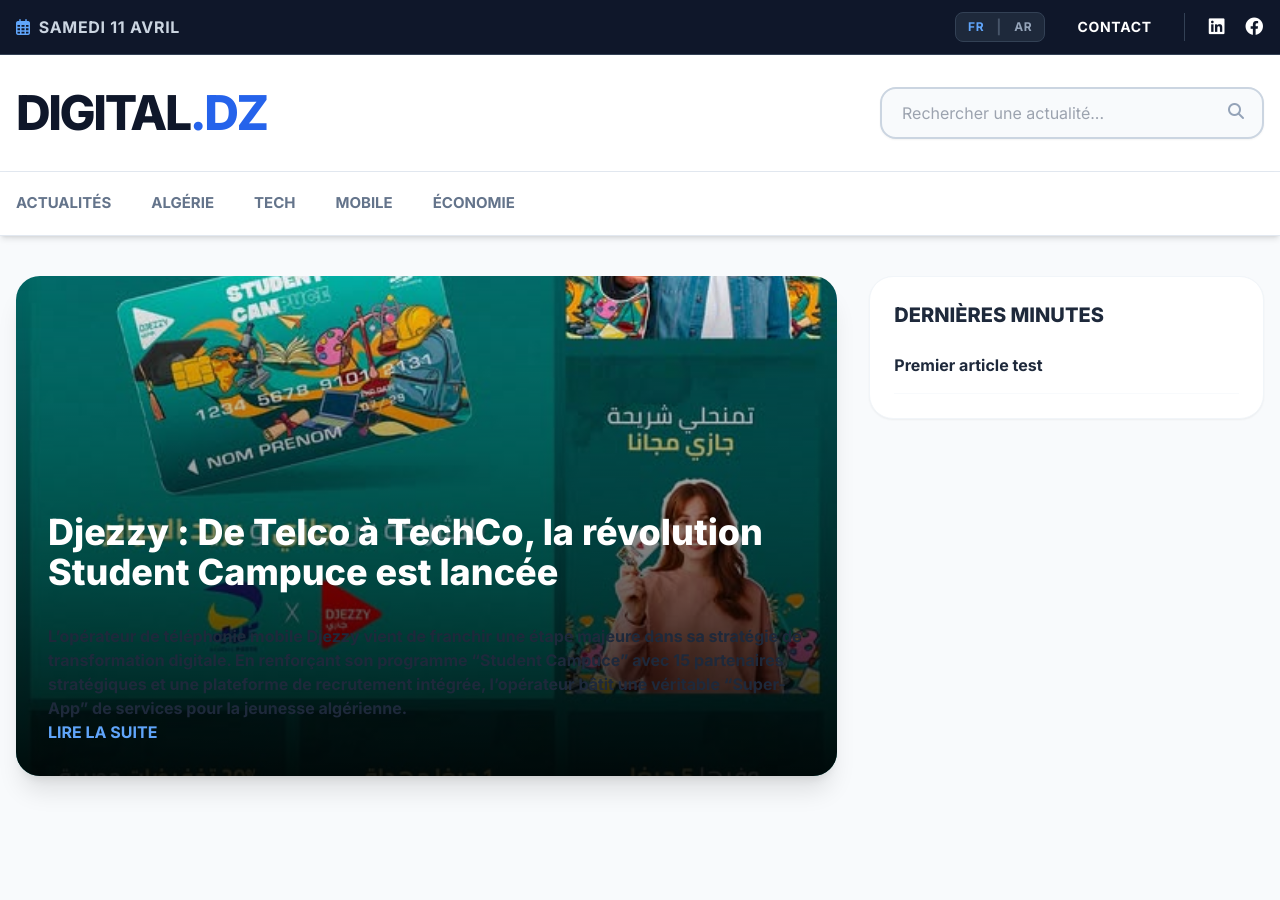
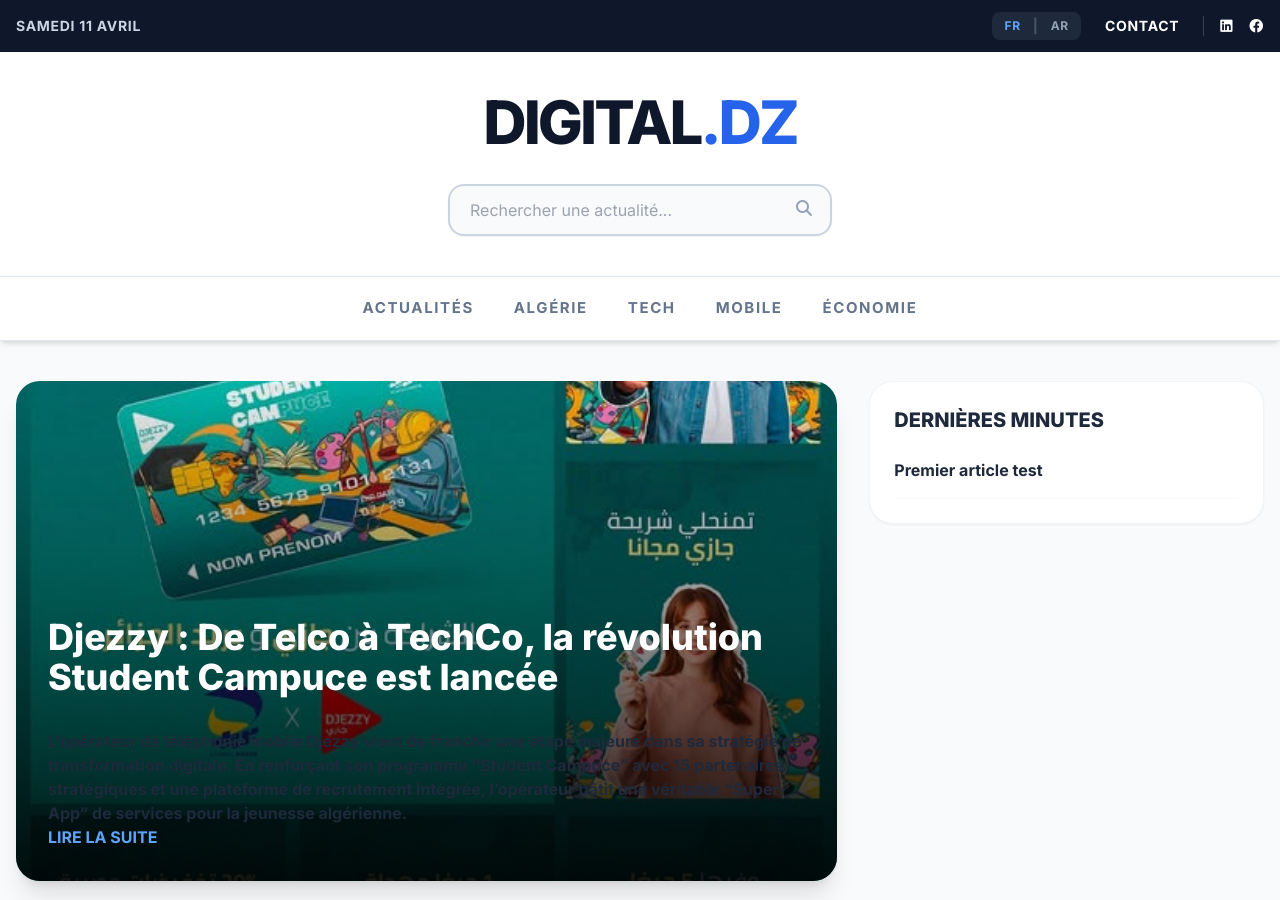
Before and after one commit to bastaps/Basta-InfosTech, a Jekyll site: the page built from index.html, in a window 1280 px wide and 900 px high. Built offline with Jekyll 4.4.1, drawn with Linux system fonts in a browser that asks for light colours; nearby versions of some CDN libraries; some of the changed text lies outside the part shown.

Commit message:
Update default.html

```diff
--- a/_layouts/default.html
+++ b/_layouts/default.html
@@ -1,6 +1,5 @@
 {% assign lang = page.lang | default: "fr" %}
 {% assign t = site.data.ui[lang] %}
-
 <!DOCTYPE html>
 <html lang="{{ lang }}" dir="{% if lang == 'ar' %}rtl{% else %}ltr{% endif %}">
 <head>
@@ -12,129 +11,82 @@
     <style>
         @import url('https://fonts.googleapis.com/css2?family=Inter:wght@400;600;700;800&family=Cairo:wght@400;700;900&display=swap');
         body { font-family: {% if lang == 'ar' %}'Cairo'{% else %}'Inter'{% endif %}, sans-serif; background-color: #f8fafc; color: #1e293b; }
-        .nav-link { font-weight: 700; color: #64748b; transition: all 0.2s; position: relative; font-size: 15px; cursor: pointer; text-transform: uppercase; }
-        .nav-link:hover, .nav-link.active { color: #2563eb; }
-        html[dir="rtl"] .fas.fa-search { right: auto; left: 1rem; }
+        .nav-link { font-weight: 700; color: #64748b; transition: all 0.2s; font-size: 15px; cursor: pointer; text-transform: uppercase; }
+        .nav-link:hover { color: #2563eb; }
     </style>
 </head>
 <body>
-    <!-- Topbar (BARRE NOIRE AGRANDIE) -->
-    <div class="bg-slate-900 text-white py-3 border-b border-slate-700">
+    <!-- Topbar -->
+    <div class="bg-slate-900 text-white py-3">
         <div class="container mx-auto px-4 flex justify-between items-center text-sm font-bold uppercase tracking-wider">
-            <!-- Horloge Agrandie -->
-            <div id="live-clock" class="flex items-center text-slate-300 text-sm md:text-base">
-                <i class="far fa-calendar-alt {% if lang == 'ar' %}ml-2{% else %}mr-2{% endif %} text-blue-400"></i> CHARGEMENT...
-            </div>
-
-            <div class="flex items-center gap-8">
-                <!-- Sélecteur de langue bien visible -->
-                <div class="flex items-center bg-slate-800 px-3 py-1 rounded-lg gap-3 border border-slate-700">
+            <div id="live-clock" class="text-slate-300">...</div>
+            <div class="flex items-center gap-6">
+                <div class="flex items-center bg-slate-800 px-3 py-1 rounded-lg gap-3">
                     <a href="{{ site.baseurl }}/" class="{% if lang == 'fr' %}text-blue-400{% else %}text-slate-400{% endif %} hover:text-white transition text-xs">FR</a>
                     <span class="text-slate-600">|</span>
                     <a href="{{ site.baseurl }}/ar/" class="{% if lang == 'ar' %}text-blue-400{% else %}text-slate-400{% endif %} hover:text-white transition text-xs">AR</a>
                 </div>
-
-                <!-- Contact Agrandi -->
-                <a href="mailto:contact@basta-infostech.dz" class="hover:text-blue-400 text-sm whitespace-nowrap">
-                    {{ t.contact | default: "CONTACT" }}
-                </a>
-
-                <!-- Réseaux Sociaux Agrandis -->
-                <div class="flex gap-5 border-l border-slate-700 pl-6 items-center">
-                    <a href="https://linkedin.com" target="_blank" class="hover:text-blue-400 text-lg"><i class="fab fa-linkedin"></i></a>
-                    <a href="https://facebook.com" target="_blank" class="hover:text-blue-600 text-lg"><i class="fab fa-facebook"></i></a>
+                <a href="mailto:contact@basta-infostech.dz" class="hover:text-blue-400">{{ t.contact | default: "CONTACT" }}</a>
+                <div class="flex gap-4 border-l border-slate-700 pl-4">
+                    <a href="#" class="hover:text-blue-400"><i class="fab fa-linkedin"></i></a>
+                    <a href="#" class="hover:text-blue-600"><i class="fab fa-facebook"></i></a>
                 </div>
             </div>
         </div>
     </div>
 
-    <!-- Header Logo & Recherche -->
-    <header class="bg-white py-8 border-b border-slate-200">
-        <div class="container mx-auto px-4 flex flex-col md:flex-row justify-between items-center">
-            <a href="{% if lang == 'ar' %}{{ site.baseurl }}/ar/{% else %}{{ site.baseurl }}/{% endif %}" class="text-5xl font-black tracking-tighter text-slate-900 mb-6 md:mb-0">
+    <!-- Header Logo & Recherche (CENTRÉ) -->
+    <header class="bg-white py-10 border-b border-slate-200">
+        <div class="container mx-auto px-4 flex flex-col items-center text-center">
+            <a href="{% if lang == 'ar' %}{{ site.baseurl }}/ar/{% else %}{{ site.baseurl }}/{% endif %}" class="text-6xl font-black tracking-tighter text-slate-900 mb-8">
                 DIGITAL<span class="text-blue-600">.DZ</span>
             </a>
             <div class="relative w-full md:w-96">
-                <input type="text" id="searchInput" onkeyup="searchArticles()"
-                placeholder="{{ t.search_placeholder | default: 'Rechercher...' }}"
-                class="w-full bg-slate-50 border-2 border-slate-300 rounded-2xl px-5 py-3 text-base focus:border-blue-500 outline-none shadow-sm text-slate-900">
+                <input type="text" id="searchInput" onkeyup="searchArticles()" placeholder="{{ t.search_placeholder }}"
+                class="w-full bg-slate-50 border-2 border-slate-300 rounded-2xl px-5 py-3 text-base outline-none shadow-sm text-slate-900">
                 <i class="fas fa-search absolute {% if lang == 'ar' %}left-5{% else %}right-5{% endif %} top-4 text-slate-400"></i>
             </div>
         </div>
     </header>
 
-    <!-- Menu Rubriques (Textes Agrandis) -->
+    <!-- Menu Centré -->
     <nav class="sticky top-0 bg-white/95 backdrop-blur-sm shadow-md z-50 border-b border-slate-200">
         <div class="container mx-auto px-4 overflow-x-auto">
-            <div class="flex gap-10 py-5 whitespace-nowrap justify-center md:justify-start">
-                <a href="{% if lang == 'ar' %}{{ site.baseurl }}/ar/{% else %}{{ site.baseurl }}/{% endif %}" class="nav-link">{{ t.news | default: "ACTUALITÉS" }}</a>
-                <button onclick="filterByCat('National')" class="nav-link">{{ t.algeria | default: "ALGÉRIE" }}</button>
-                <button onclick="filterByCat('Tech')" class="nav-link">{{ t.tech | default: "TECH" }}</button>
-                <button onclick="filterByCat('Mobile')" class="nav-link">{{ t.mobile | default: "MOBILE" }}</button>
-                <button onclick="filterByCat('Economie')" class="nav-link">{{ t.eco | default: "ÉCONOMIE" }}</button>
+            <div class="flex gap-10 py-5 justify-center whitespace-nowrap uppercase tracking-widest font-bold">
+                <a href="{% if lang == 'ar' %}{{ site.baseurl }}/ar/{% else %}{{ site.baseurl }}/{% endif %}" class="nav-link">{{ t.news }}</a>
+                <button onclick="filterByCat('National')" class="nav-link">{{ t.algeria }}</button>
+                <button onclick="filterByCat('Tech')" class="nav-link">{{ t.tech }}</button>
+                <button onclick="filterByCat('Mobile')" class="nav-link">{{ t.mobile }}</button>
+                <button onclick="filterByCat('Economie')" class="nav-link">{{ t.eco }}</button>
             </div>
         </div>
     </nav>
 
-    <main class="container mx-auto px-4 py-10 min-h-screen">
+    <main class="container mx-auto px-4 py-10">
         {{ content }}
     </main>
-
-    <!-- Footer -->
-    <footer class="bg-slate-900 text-white py-16">
-        <div class="container mx-auto px-4 grid grid-cols-1 md:grid-cols-3 gap-16">
-            <div>
-                <div class="text-3xl font-black mb-6 uppercase">Digital<span class="text-blue-500">.dz</span></div>
-                <p class="text-slate-400 text-base leading-relaxed">
-                    {% if lang == 'ar' %}المصدر المرجعي للمجال الرقمي في الجزائر.{% else %}Source de référence du numérique en Algérie.{% endif %}
-                </p>
-            </div>
-            <div>
-                <h4 class="font-bold uppercase text-xs mb-8 text-blue-400 tracking-widest">Navigation</h4>
-                <ul class="text-slate-400 text-base space-y-4">
-                    <li><a href="{{ site.baseurl }}/about.html" class="hover:text-white transition">{% if lang == 'ar' %}حول الموقع{% else %}À Propos{% endif %}</a></li>
-                    <li><a href="{{ site.baseurl }}/contact.html" class="hover:text-white transition">{% if lang == 'ar' %}اتصل بنا{% else %}Contact{% endif %}</a></li>
-                </ul>
-            </div>
-            <div>
-                <h4 class="font-bold uppercase text-xs mb-8 text-blue-400 tracking-widest">{% if lang == 'ar' %}تابعنا{% else %}Suivre{% endif %}</h4>
-                <div class="flex gap-6">
-                    <a href="https://linkedin.com" target="_blank" class="w-12 h-12 rounded-full bg-slate-800 flex items-center justify-center hover:bg-blue-700 transition-all text-xl"><i class="fab fa-linkedin-in"></i></a>
-                    <a href="https://facebook.com" target="_blank" class="w-12 h-12 rounded-full bg-slate-800 flex items-center justify-center hover:bg-blue-600 transition-all text-xl"><i class="fab fa-facebook-f"></i></a>
-                </div>
-            </div>
-        </div>
-    </footer>
 
     <script>
         function updateClock() {
             const now = new Date();
-            const lang = "{{ lang }}";
-            const locale = (lang === 'ar') ? 'ar-DZ' : 'fr-FR';
-            const options = { weekday: 'long', day: 'numeric', month: 'long' };
-            const clockEl = document.getElementById('live-clock');
-            if(clockEl) {
-                clockEl.innerHTML = '<i class="far fa-calendar-alt {% if lang == 'ar' %}ml-2{% else %}mr-2{% endif %} text-blue-400"></i> ' + now.toLocaleDateString(locale, options).toUpperCase();
-            }
+            const locale = ("{{ lang }}" === 'ar') ? 'ar-DZ' : 'fr-FR';
+            document.getElementById('live-clock').innerHTML = now.toLocaleDateString(locale, { weekday: 'long', day: 'numeric', month: 'long' }).toUpperCase();
         }
         setInterval(updateClock, 1000); updateClock();
 
         function searchArticles() {
             let input = document.getElementById('searchInput').value.toLowerCase();
             document.querySelectorAll('.searchable-item').forEach(el => {
-                let text = el.innerText.toLowerCase();
-                el.style.display = text.includes(input) ? "block" : "none";
+                el.style.display = el.innerText.toLowerCase().includes(input) ? "block" : "none";
             });
         }
 
         function filterByCat(cat) {
-            const homeUrl = ( "{{ lang }}" === 'ar' ) ? "{{ site.baseurl }}/ar/" : "{{ site.baseurl }}/";
-            if (window.location.pathname.includes('/202') || window.location.pathname.includes('/presse/')) {
-                window.location.href = homeUrl;
+            if (window.location.pathname.includes('/202')) {
+                window.location.href = ("{{ lang }}" === 'ar') ? "{{ site.baseurl }}/ar/" : "{{ site.baseurl }}/";
             } else {
                 document.querySelectorAll('.searchable-item').forEach(el => {
-                    const itemCat = el.getAttribute('data-category');
-                    el.style.display = (itemCat === cat) ? "block" : "none";
+                    el.style.display = (el.getAttribute('data-category') === cat) ? "block" : "none";
                 });
             }
         }
```
